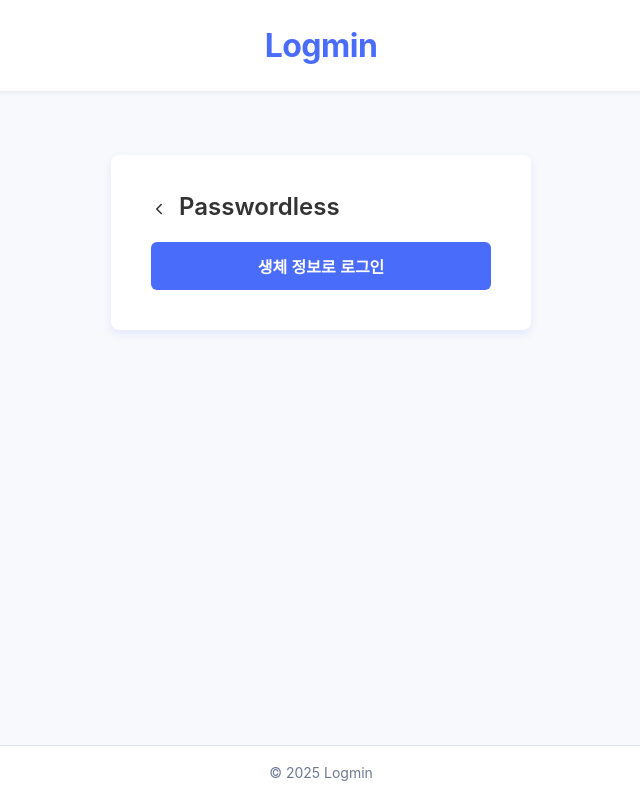
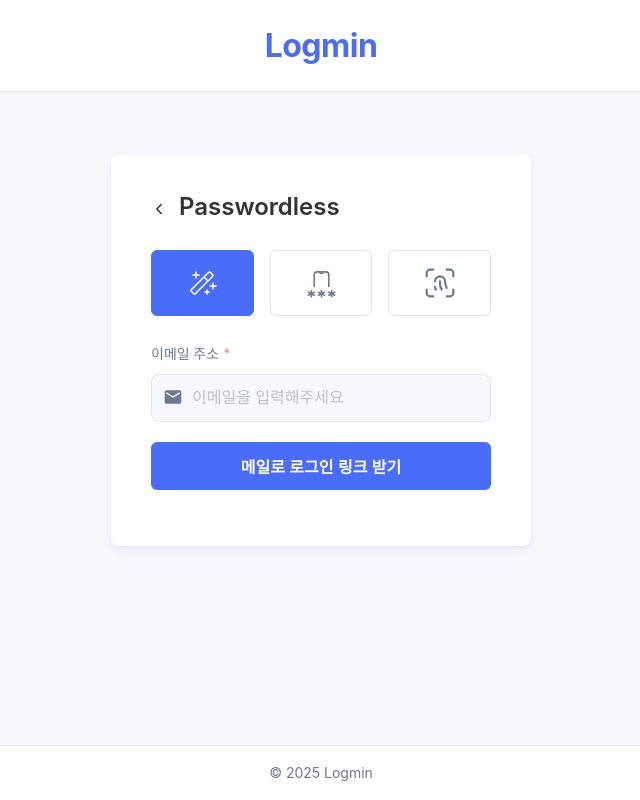
Before and after one commit to RJ-Stony/logmin, a React (Vite) app in the folder logmin_client/: page /passwordless in a window 1280 px wide. Shown: the whole page, without its empty margins (319-959 px from the left). Built offline with nearby package versions, Linux system fonts and the light colour scheme.

Commit message:
feat: Implement passwordless login options with Magic Link, OTP, and Biometric methods

```diff
--- /dev/null
+++ b/logmin_client/src/components/passwordless/BiometricLogin.tsx
@@ -0,0 +1,18 @@
+import React from "react";
+import Button from "../common/Button";
+
+const BiometricLogin: React.FC = () => {
+  const handleBiometricLogin = () => {
+    // TODO: WebAuthn 등 생체 인증 연동
+    console.log("생체 정보로 로그인을 시도할게요");
+    alert("생체 정보 (Test)");
+  };
+
+  return (
+    <div className="form-container fade-in">
+      <Button onClick={handleBiometricLogin}>생체 정보로 로그인하기</Button>
+    </div>
+  );
+};
+
+export default BiometricLogin;
--- /dev/null
+++ b/logmin_client/src/components/passwordless/MagicLinkLogin.tsx
@@ -0,0 +1,57 @@
+import React, { useState } from "react";
+import Input from "../common/Input";
+import Button from "../common/Button";
+
+const MagicLinkLogin: React.FC = () => {
+  const [email, setEmail] = useState("");
+  const [error, setError] = useState<string | undefined>(undefined);
+
+  const handleSubmit = () => {
+    if (!email) {
+      setError("이메일을 꼭 입력해주세요 !");
+    } else if (!/\S+@\S+\.\S+/.test(email)) {
+      setError("유효한 이메일 형식이 아니에요 !");
+    } else {
+      setError(undefined);
+      alert(`Magic Link가 전송되었어요: ${email}`);
+      // TODO: API 요청 추가
+    }
+  };
+
+  const emailIcon = (
+    <svg
+      width="20"
+      height="20"
+      viewBox="0 0 24 24"
+      fill="none"
+      xmlns="http://www.w3.org/2000/svg"
+    >
+      <path
+        d="M20 4H4C2.9 4 2.01 4.9 2.01 6L2 18C2 19.1 2.9 20 4 20H20C21.1 20 22 19.1 22 18V6C22 4.9 21.1 4 20 4ZM20 8L12 13L4 8V6L12 11L20 6V8Z"
+        fill="currentColor"
+      />
+    </svg>
+  );
+
+  return (
+    <div className="form-container fade-in">
+      <div className="form-group">
+        <Input
+          id="magic-email"
+          type="email"
+          label="이메일 주소"
+          placeholder="이메일을 입력해주세요"
+          value={email}
+          onChange={(e) => setEmail(e.target.value)}
+          required
+          error={error}
+          icon={emailIcon}
+          autoComplete="email"
+        />
+      </div>
+      <Button onClick={handleSubmit}>메일로 로그인 링크 받기</Button>
+    </div>
+  );
+};
+
+export default MagicLinkLogin;
--- /dev/null
+++ b/logmin_client/src/components/passwordless/OTPLogin.tsx
@@ -0,0 +1,82 @@
+import React, { useState } from "react";
+import Input from "../common/Input";
+import Button from "../common/Button";
+
+const OTPLogin: React.FC = () => {
+  const [phone, setPhone] = useState("");
+  const [error, setError] = useState<string | undefined>(undefined);
+
+  // 입력값 실시간 포맷팅: 010-1234-5678
+  const formatPhoneNumber = (value: string) => {
+    const digitsOnly = value.replace(/\D/g, ""); // 숫자만
+    if (digitsOnly.length < 4) return digitsOnly;
+    if (digitsOnly.length < 8)
+      return `${digitsOnly.slice(0, 3)}-${digitsOnly.slice(3)}`;
+    return `${digitsOnly.slice(0, 3)}-${digitsOnly.slice(
+      3,
+      7
+    )}-${digitsOnly.slice(7, 11)}`;
+  };
+
+  const handlePhoneChange = (e: React.ChangeEvent<HTMLInputElement>) => {
+    const formatted = formatPhoneNumber(e.target.value);
+    setPhone(formatted);
+  };
+
+  const handleSubmit = () => {
+    const raw = phone.replace(/\D/g, ""); // 하이픈 제거된 번호
+    const phoneRegex = /^01[0|1|6-9][0-9]{7,8}$/;
+
+    if (!raw) {
+      setError("휴대폰 번호를 꼭 입력해주세요 !");
+    } else if (!phoneRegex.test(raw)) {
+      setError("올바른 휴대폰 번호 형식이 아니에요 !");
+    } else {
+      setError(undefined);
+      alert(`OTP 발급이 요청되었어요: ${raw}`);
+      // TODO: API 요청
+    }
+  };
+
+  const phoneIcon = (
+    <svg
+      xmlns="http://www.w3.org/2000/svg"
+      viewBox="0 0 24 24"
+      fill="currentColor"
+      width="20"
+      height="20"
+    >
+      <path
+        fillRule="evenodd"
+        clipRule="evenodd"
+        d="M19.5 9.75a.75.75 0 0 1-.75.75h-4.5a.75.75 0 0 1-.75-.75v-4.5a.75.75 0 0 1 1.5 0v2.69l4.72-4.72a.75.75 0 1 1 1.06 1.06L16.06 9h2.69a.75.75 0 0 1 .75.75Z"
+      />
+      <path
+        fillRule="evenodd"
+        clipRule="evenodd"
+        d="M1.5 4.5a3 3 0 0 1 3-3h1.372c.86 0 1.61.586 1.819 1.42l1.105 4.423a1.875 1.875 0 0 1-.694 1.955l-1.293.97c-.135.101-.164.249-.126.352a11.285 11.285 0 0 0 6.697 6.697c.103.038.25.009.352-.126l.97-1.293a1.875 1.875 0 0 1 1.955-.694l4.423 1.105c.834.209 1.42.959 1.42 1.82V19.5a3 3 0 0 1-3 3h-2.25C8.552 22.5 1.5 15.448 1.5 6.75V4.5Z"
+      />
+    </svg>
+  );
+
+  return (
+    <div className="form-container fade-in">
+      <div className="form-group">
+        <Input
+          id="otp-phone"
+          type="text"
+          label="휴대폰 번호"
+          placeholder="010-0000-0000"
+          value={phone}
+          onChange={handlePhoneChange}
+          icon={phoneIcon}
+          required
+          error={error}
+        />
+      </div>
+      <Button onClick={handleSubmit}>휴대폰으로 OTP 발급하기</Button>
+    </div>
+  );
+};
+
+export default OTPLogin;
--- a/logmin_client/src/components/passwordless/PasswordlessLogin.tsx
+++ b/logmin_client/src/components/passwordless/PasswordlessLogin.tsx
@@ -1,16 +1,17 @@
-import React from "react";
+import React, { useState } from "react";
 import { useNavigate } from "react-router-dom";
 import Button from "../common/Button";
 import { IoIosArrowBack } from "react-icons/io";
+import MagicLinkLogin from "./MagicLinkLogin";
+import { PiMagicWandLight } from "react-icons/pi";
+import OTPLogin from "./OTPLogin";
+import { TbPasswordMobilePhone } from "react-icons/tb";
+import BiometricLogin from "./BiometricLogin";
+import { TbFingerprintScan } from "react-icons/tb";
 
 const PasswordlessLogin: React.FC = () => {
   const navigate = useNavigate();
-
-  const handleBiometricLogin = () => {
-    // TODO: WebAuthn 등 생체 인증 연동
-    console.log("생체 정보로 로그인을 시도할게요");
-    alert("생체 정보 (Test)");
-  };
+  const [method, setMethod] = useState<"magic" | "otp" | "biometric">("magic");
 
   const backIcon = <IoIosArrowBack />;
 
@@ -21,8 +22,31 @@
         <h2>Passwordless</h2>
       </div>
 
-      <div style={{ display: "flex", flexDirection: "column", gap: "1rem" }}>
-        <Button onClick={handleBiometricLogin}>생체 정보로 로그인</Button>
+      <div className="tab-buttons">
+        <Button
+          className={`tab-button ${method === "magic" ? "active" : ""}`}
+          onClick={() => setMethod("magic")}
+        >
+          <PiMagicWandLight size="32" strokeWidth={0.5} />
+        </Button>
+        <Button
+          className={`tab-button ${method === "otp" ? "active" : ""}`}
+          onClick={() => setMethod("otp")}
+        >
+          <TbPasswordMobilePhone size="35" strokeWidth={1.1} />
+        </Button>
+        <Button
+          className={`tab-button ${method === "biometric" ? "active" : ""}`}
+          onClick={() => setMethod("biometric")}
+        >
+          <TbFingerprintScan size="40" strokeWidth={1.3} />
+        </Button>
+      </div>
+
+      <div className="method-content fade-in" style={{ marginTop: "0.7rem" }}>
+        {method === "magic" && <MagicLinkLogin />}
+        {method === "otp" && <OTPLogin />}
+        {method === "biometric" && <BiometricLogin />}
       </div>
     </div>
   );
--- a/logmin_client/src/pages/LoginOptions.tsx
+++ b/logmin_client/src/pages/LoginOptions.tsx
@@ -1,5 +1,6 @@
 import React from "react";
 import { useNavigate } from "react-router-dom";
+import { TbFaceId } from "react-icons/tb";
 
 const LoginOptions: React.FC = () => {
   const navigate = useNavigate();
@@ -20,7 +21,7 @@
             <svg
               stroke="currentColor"
               fill="currentColor"
-              stroke-width="0"
+              strokeWidth="0"
               viewBox="0 0 24 24"
               height="24px"
               width="24px"
@@ -33,7 +34,7 @@
           <div className="option-text">
             <span className="option-title">Session</span>
             <span className="option-description">
-              서버 측에서 유저 정보를 관리합니다
+              서버 측에서 유저 정보를 관리해요
             </span>
           </div>
         </button>
@@ -46,7 +47,7 @@
             <svg
               stroke="currentColor"
               fill="currentColor"
-              stroke-width="0"
+              strokeWidth="0"
               viewBox="0 0 512 512"
               height="24px"
               width="24px"
@@ -58,7 +59,7 @@
           <div className="option-text">
             <span className="option-title">JWT</span>
             <span className="option-description">
-              토큰 기반의 인증 방식입니다
+              토큰 기반의 인증 방식이에요
             </span>
           </div>
         </button>
@@ -71,7 +72,7 @@
             <svg
               stroke="currentColor"
               fill="currentColor"
-              stroke-width="0"
+              strokeWidth="0"
               viewBox="0 0 512 512"
               height="24px"
               width="24px"
@@ -83,40 +84,21 @@
           <div className="option-text">
             <span className="option-title">Social</span>
             <span className="option-description">
-              Google, Kakao 등 외부 계정을 이용합니다
+              Google, Kakao 등 외부 계정을 이용해요
             </span>
           </div>
         </button>
-
         <button
           className="auth-option-button passwordless"
           onClick={() => handleNavigate("/passwordless")}
         >
           <div className="option-icon">
-            <svg
-              stroke="currentColor"
-              fill="none"
-              stroke-width="2"
-              viewBox="0 0 24 24"
-              stroke-linecap="round"
-              stroke-linejoin="round"
-              height="24px"
-              width="24px"
-              xmlns="http://www.w3.org/2000/svg"
-            >
-              <path d="M4 8v-2a2 2 0 0 1 2 -2h2"></path>
-              <path d="M4 16v2a2 2 0 0 0 2 2h2"></path>
-              <path d="M16 4h2a2 2 0 0 1 2 2v2"></path>
-              <path d="M16 20h2a2 2 0 0 0 2 -2v-2"></path>
-              <path d="M9 10l.01 0"></path>
-              <path d="M15 10l.01 0"></path>
-              <path d="M9.5 15a3.5 3.5 0 0 0 5 0"></path>
-            </svg>
+            <TbFaceId size="24" />
           </div>
           <div className="option-text">
             <span className="option-title">Passwordless</span>
             <span className="option-description">
-              비밀번호 없이 간단히 로그인합니다
+              비밀번호 없이도 chill하게 로그인할 수 있어요
             </span>
           </div>
         </button>
--- a/logmin_client/src/styles/global.css
+++ b/logmin_client/src/styles/global.css
@@ -167,6 +167,19 @@
   gap: 1.5rem;
 }
 
+.form-container {
+  display: flex;
+  flex-direction: column;
+  gap: 1.25rem;
+  padding: 1rem 0;
+}
+
+.form-group {
+  display: flex;
+  flex-direction: column;
+  gap: 0.5rem;
+}
+
 .input-wrapper {
   display: flex;
   flex-direction: column;
@@ -199,13 +212,19 @@
   color: #bbc2d0;
 }
 
+.fade-in {
+  animation: fadeIn 0.3s ease-in-out;
+}
+
 /* 애니메이션 */
 @keyframes fadeIn {
   from {
     opacity: 0;
+    transform: translateY(4px);
   }
   to {
     opacity: 1;
+    transform: translateY(0);
   }
 }
 
@@ -359,3 +378,31 @@
 .auth-link:hover {
   text-decoration: underline;
 }
+
+.tab-buttons {
+  display: flex;
+  gap: 1rem;
+  margin-top: 1.5rem;
+}
+
+.tab-button {
+  flex: 1;
+  padding: 0.75rem 1rem;
+  border: 1px solid var(--border-color);
+  background-color: var(--surface-color);
+  border-radius: var(--border-radius);
+  cursor: pointer;
+  transition: var(--transition);
+  font-weight: 500;
+  color: var(--text-secondary);
+}
+
+.tab-button:hover {
+  background-color: var(--secondary-color);
+}
+
+.tab-button.active {
+  background-color: var(--primary-color);
+  color: white;
+  border-color: var(--primary-color);
+}
```
